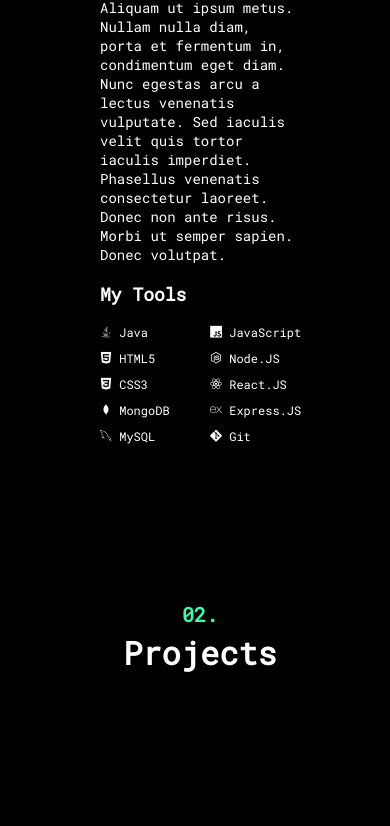
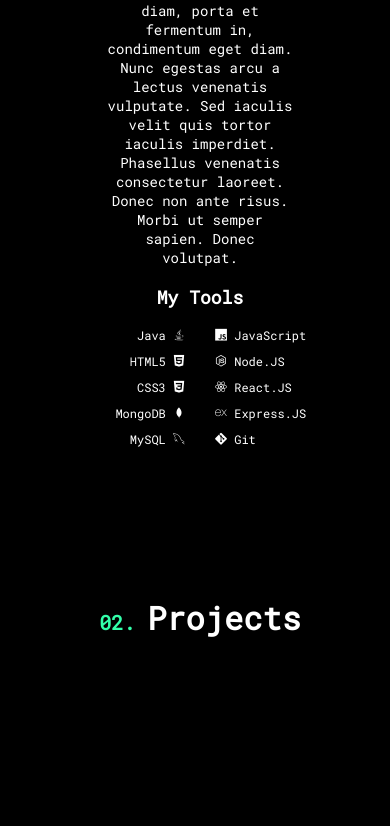
Before and after one commit to Isaacm1210/Portfolio-v1, a plain HTML site: page Index.html in a window 390 px wide. Shown: the part 998-1824 px from the top of the page. Drawn offline with nearby package versions, Linux system fonts and the light colour scheme.

Commit message:
Modified layout of tools list

```diff
--- a/Index.html
+++ b/Index.html
@@ -81,19 +81,21 @@
                     velit quis tortor iaculis imperdiet. Phasellus venenatis consectetur laoreet. Donec non ante risus.
                     Morbi ut semper sapien. Donec volutpat.
                 </p>
+                <div class="tools">
                     <h3>My Tools</h3>
                     <ul class="tools-list">
-                    <li><i class="devicon-java-plain"></i> Java</li>
+                        <li class="left">Java <i class="devicon-java-plain"></i></li>
                         <li><i class="devicon-javascript-plain"></i> JavaScript</li>
-                    <li><i class="devicon-html5-plain"></i> HTML5</li>
+                        <li class="left">HTML5 <i class="devicon-html5-plain"></i></li>
                         <li><i class="devicon-nodejs-plain"></i> Node.JS</li>
-                    <li><i class="devicon-css3-plain"></i> CSS3</li>
+                        <li class="left">CSS3 <i class="devicon-css3-plain"></i></li>
                         <li><i class="devicon-react-original"></i> React.JS</li>
-                    <li><i class="devicon-mongodb-plain"></i> MongoDB</li>
+                        <li class="left">MongoDB <i class="devicon-mongodb-plain"></i> </li>
                         <li><i class="devicon-express-original"></i> Express.JS</li>
-                    <li><i class="devicon-mysql-plain"></i> MySQL</li>
+                        <li class="left">MySQL <i class="devicon-mysql-plain"></i> </li>
                         <li><i class="devicon-git-plain"></i> Git</li>
                     </ul>
+                </div>
             </section>
 
             <section id="projects" class="projects content">
--- a/style.css
+++ b/style.css
@@ -106,7 +106,7 @@ a {
 }
 
 main{
-    width: 50%;
+    width: 60%;
 
     margin: auto;
 }
@@ -122,7 +122,7 @@ main{
 
 .title{
     font-size: var( --fs-heading);
-    width: 100%;
+
     display: flex;
     justify-content: center;
     align-items: center;
@@ -167,6 +167,9 @@ h3{
 
 p{
     font-size: var(--fs-xs);
+    width:80%;
+    text-align: center;
+    margin: 0 auto;
 }
 .intro{
     padding-top: 30%;
@@ -179,13 +182,23 @@ footer{
     text-align: center;
 }
 
-ul.tools-list{
+.tools-list{
     display: grid;
-    grid-template-columns: repeat(2, minmax(100px, 240px));
-    gap: 10px;
+    grid-template-columns: repeat(2, minmax(100px, 140px));
+    gap: 10px 30px;
+    margin: auto;
+    max-width: 310px;
     padding: 0;
 }
 
+.tools>h3{
+
+    text-align: center;
+}
+
+.left{
+    text-align: right;
+}
 .header{
     position: fixed;
     width: 100%;
@@ -258,4 +271,13 @@ ul.tools-list{
     ul.tools-list{
         font-size: 12px;
     }
+    .header{
+        position: fixed;
+        width: 100%;
+        height: 70px;
+        display: flex;
+        justify-content: end;
+        align-items: center;
+        backdrop-filter: blur(5px);
+    }
 }
```
Lines whose indentation alone changed are shown as unchanged.
